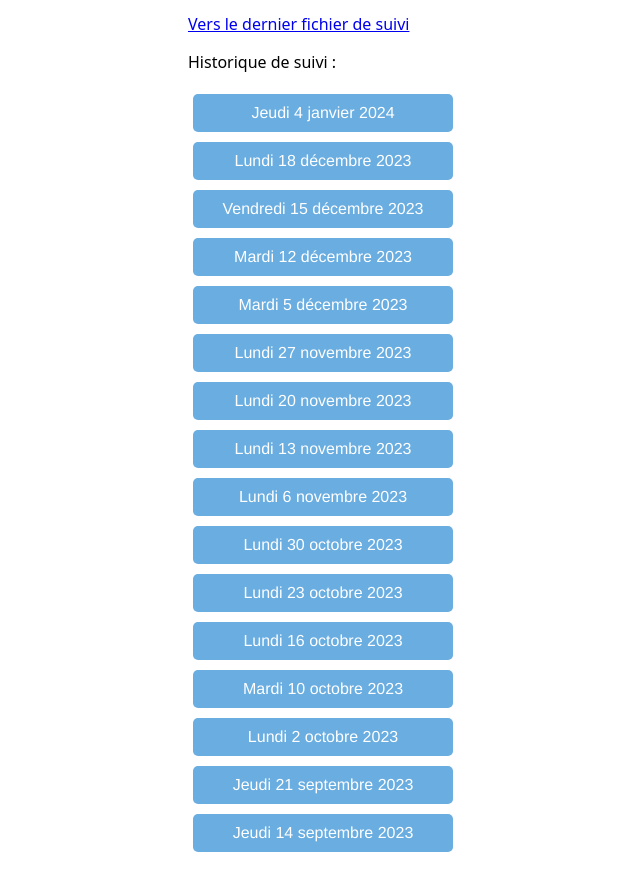
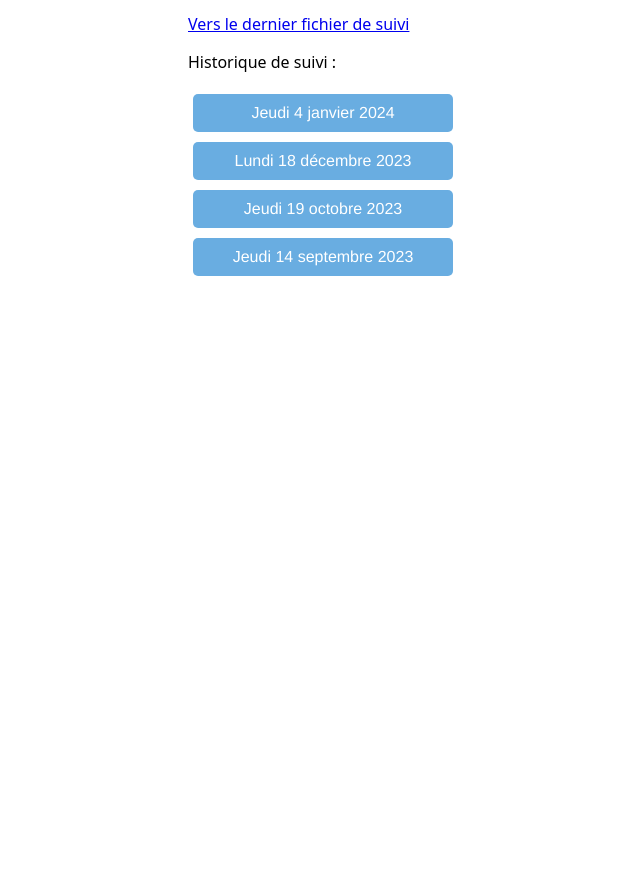
Before and after one commit to mathildemoliner/mathildemoliner.github.io, a plain HTML site: page index.html in a window 1280 px wide. Shown: the part 537-1410 px from the top of the page, without its empty margins (68-708 px from the left). After the commit the page ends 834 px from the top, so only its background shows below. Drawn offline with Linux system fonts and the light colour scheme.

Commit message:
fichier du 2023-12-31

```diff
--- a/index.html
+++ b/index.html
@@ -47,19 +47,7 @@
     <ul style="list-style-type: none; padding: 0;">
         <li><a href="script_suivi_Pm23_simpleExport_20240104.html" class="link-button" >Jeudi 4 janvier 2024</a></li>
         <li><a href="script_suivi_Pm23_simpleExport_20231218.html" class="link-button" >Lundi 18 décembre 2023</a></li>
-        <li><a href="script_suivi_Pm23_simpleExport_20231215.html" class="link-button" >Vendredi 15 décembre 2023</a></li>
-        <li><a href="script_suivi_Pm23_simpleExport_20231212.html" class="link-button" >Mardi 12 décembre 2023</a></li>
-        <li><a href="script_suivi_Pm23_simpleExport_20231205.html" class="link-button" >Mardi 5 décembre 2023</a></li>
-        <li><a href="script_suivi_Pm23_simpleExport_20231127.html" class="link-button" >Lundi 27 novembre 2023</a></li>
-        <li><a href="script_suivi_Pm23_simpleExport_20231120.html" class="link-button" >Lundi 20 novembre 2023</a></li>
-        <li><a href="script_suivi_Pm23_simpleExport_20231113.html" class="link-button" >Lundi 13 novembre 2023</a></li>
-        <li><a href="script_suivi_Pm23_simpleExport_20231106.html" class="link-button" >Lundi 6 novembre 2023</a></li>
-        <li><a href="script_suivi_Pm23_simpleExport_20231030.html" class="link-button" >Lundi 30 octobre 2023</a></li>
-        <li><a href="script_suivi_Pm23_simpleExport_20231023.html" class="link-button" >Lundi 23 octobre 2023</a></li>
-        <li><a href="script_suivi_Pm23_simpleExport_20231016.html" class="link-button" >Lundi 16 octobre 2023</a></li>
-        <li><a href="script_suivi_Pm23_simpleExport_20231010.html" class="link-button" >Mardi 10 octobre 2023</a></li>
-        <li><a href="script_suivi_Pm23_simpleExport_20231002.html" class="link-button" >Lundi 2 octobre 2023</a></li>
-        <li><a href="script_suivi_Pm23_simpleExport_20230921.html" class="link-button" >Jeudi 21 septembre 2023</a></li>
+        <li><a href="script_suivi_Pm23_simpleExport_20231019.html" class="link-button" >Jeudi 19 octobre 2023</a></li>
         <li><a href="script_suivi_Pm23_simpleExport_20230914.html" class="link-button" >Jeudi 14 septembre 2023</a></li>
     </ul>
 </div>
```
